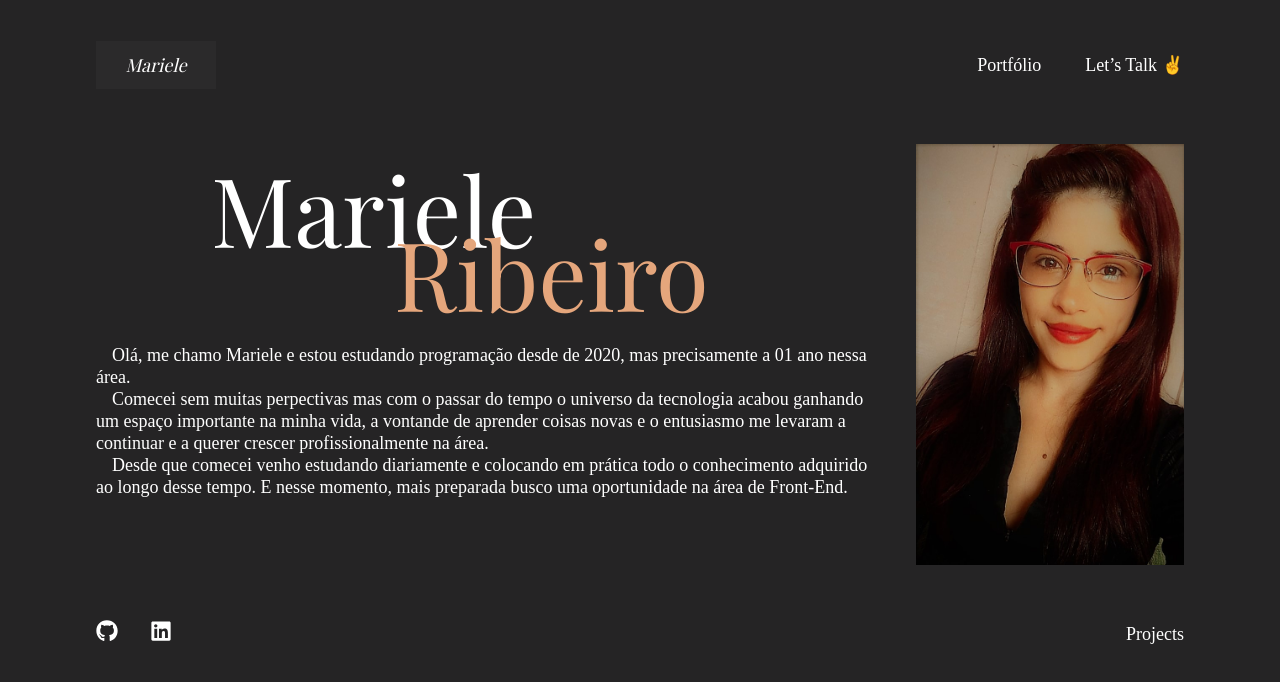
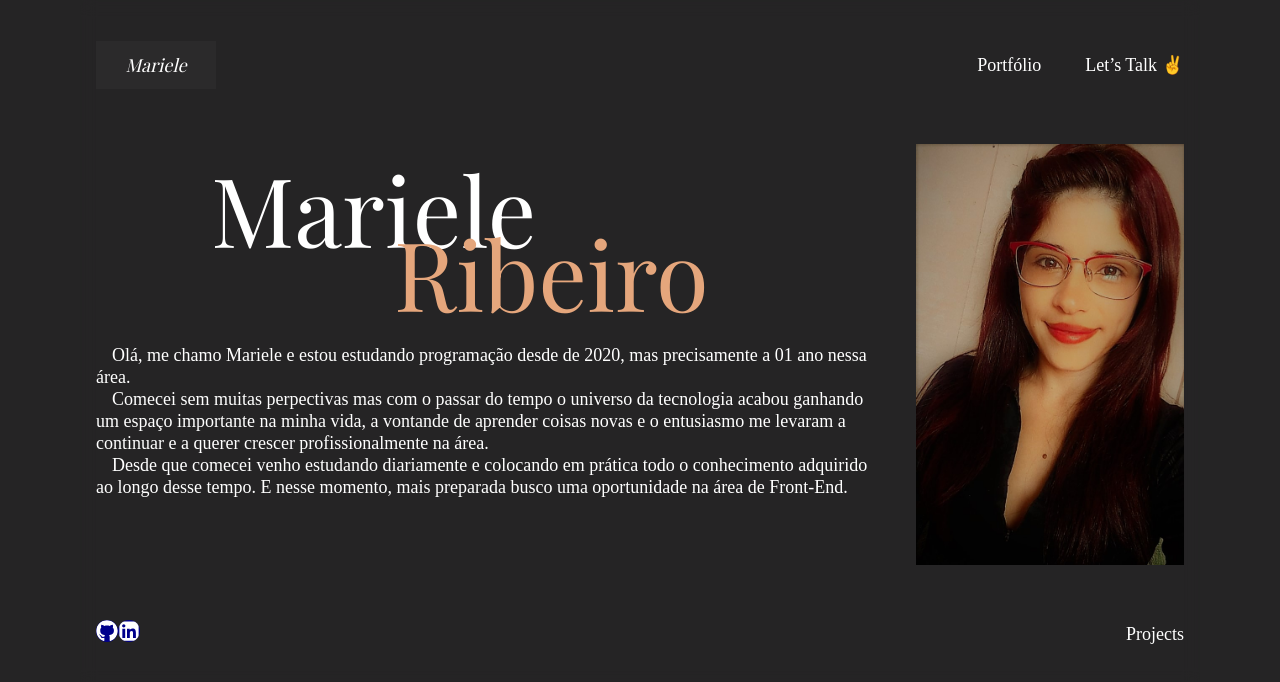
Before and after one commit to MarieleRibeiro/portfolio, a React (Create React App) app: page /about in a window 1280 px wide. Shown: the top 682 px of the page. Built offline with nearby package versions, Linux system fonts and the light colour scheme; a web font is replaced by a local one.

Commit message:
update portfolio

```diff
--- a/src/components/main/index.tsx
+++ b/src/components/main/index.tsx
@@ -25,7 +25,7 @@ const PROJECTS = [
     description:
       "Project with the purpose of converting and transferring currencies from different countries. Developed with the concepts and fundamentals of React, using Styled-Components, Axios and hooks and having an external Api for searching and listing currencies.",
     image: projeto01,
-    url: "https://money-transfer-zeta.vercel.app/",
+    url: "https://transfer-money.vercel.app/",
   },
   {
     index: 1,
@@ -79,18 +79,20 @@ export function Main() {
       <Footer>
         <Contacts>
           <a
+            id="github"
             href="https://github.com/MarieleRibeiro"
             target="_blank"
             rel="noreferrer"
           >
-            <FaGithub size={22} />
+            <FaGithub size={30} />
           </a>
           <a
+            id="linkedin"
             href="https://www.linkedin.com/in/mariele-ribeiro/"
             target="_blank"
             rel="noreferrer"
           >
-            <FaLinkedin size={22} />
+            <FaLinkedin size={30} />
           </a>
         </Contacts>
         <Pages>
--- a/src/components/main/styles.ts
+++ b/src/components/main/styles.ts
@@ -46,15 +46,9 @@ export const Projects = styled.div`
   width: 100%;
   position: relative;
   z-index: 1;
-  /* background: linear-gradient(
-      249.37deg,
-      rgba(37, 36, 37, 0.71) 11.85%,
-      rgba(255, 255, 255, 0) 97.61%
-    ),
-    url(.svg), #c4c4c4; */
-
   a > img {
     width: 100%;
+    border-radius: 10px;
   }
 `;
 export const Button = styled.button`
@@ -62,7 +56,7 @@ export const Button = styled.button`
   position: absolute;
   border: none;
   background: transparent;
-  bottom: -20px;
+  bottom: -15px;
   right: 0.25rem;
   @media (max-width: 960px) {
     right: -1.75rem;
@@ -80,11 +74,43 @@ export const Footer = styled.div`
   justify-content: space-between;
   margin-top: 51px;
 `;
+
 export const Contacts = styled.div`
-  a:nth-child(2) {
-    margin: 0 2rem;
+  #linkedin,
+  #github {
+    background-color: #18191f;
+    color: #fff;
+    /* box-shadow: 2px 2px 2px #00000080, 10px 1px 12px #00000080,
+      2px 2px 10px #00000080, 2px 2px 3px #00000080,
+      inset 2px 2px 10px #00000080, inset 2px 2px 10px #00000080,
+      inset 2px 2px 10px #00000080, inset 2px 2px 10px #00000080; */
+    border-radius: 29px;
+    padding: 8px;
+    margin: 0 16px;
+    animation: animate 3s linear infinite;
+    text-shadow: 0 0 50px #0072ff, 0 0 100px #0072ff, 0 0 150px #0072ff,
+      0 0 200px #0072ff;
+  }
+  #linkedin {
+    animation-delay: 0.3s;
+  }
+  #github {
+    animation-delay: 0.7s;
+  }
+  @keyframes animate {
+    from {
+      filter: hue-rotate(0deg);
+    }
+    to {
+      filter: hue-rotate(360deg);
+    }
+  }
+  svg {
+    background-color: darkblue;
+    border-radius: 100%;
   }
 `;
+
 export const Pages = styled.div`
   color: #ffff;
   display: flex;
--- a/src/pages/Profile/styles.ts
+++ b/src/pages/Profile/styles.ts
@@ -6,9 +6,6 @@ export const Profile = styled.div`
   position: relative;
   width: 100%;
   z-index: -1;
-  /* background:
-  linear-gradient(249.37deg, rgba(37, 36, 37, 0.71)
-  11.85%, rgba(255, 255, 255, 0) 97.61%), url(.png), #C4C4C4; */
 
   @media (max-width: 960px) {
     margin-top: 2rem;
--- a/src/styles/global.ts
+++ b/src/styles/global.ts
@@ -22,6 +22,9 @@ body {
   margin: 0 auto;
   padding: 2.5rem 1rem;
  background: #252425;
+
+  backdrop-filter: blur(8px);
+  -webkit-backdrop-filter: blur(8px);
  -webkit-font-smoothing: antialiased;
 }
 button {
```
